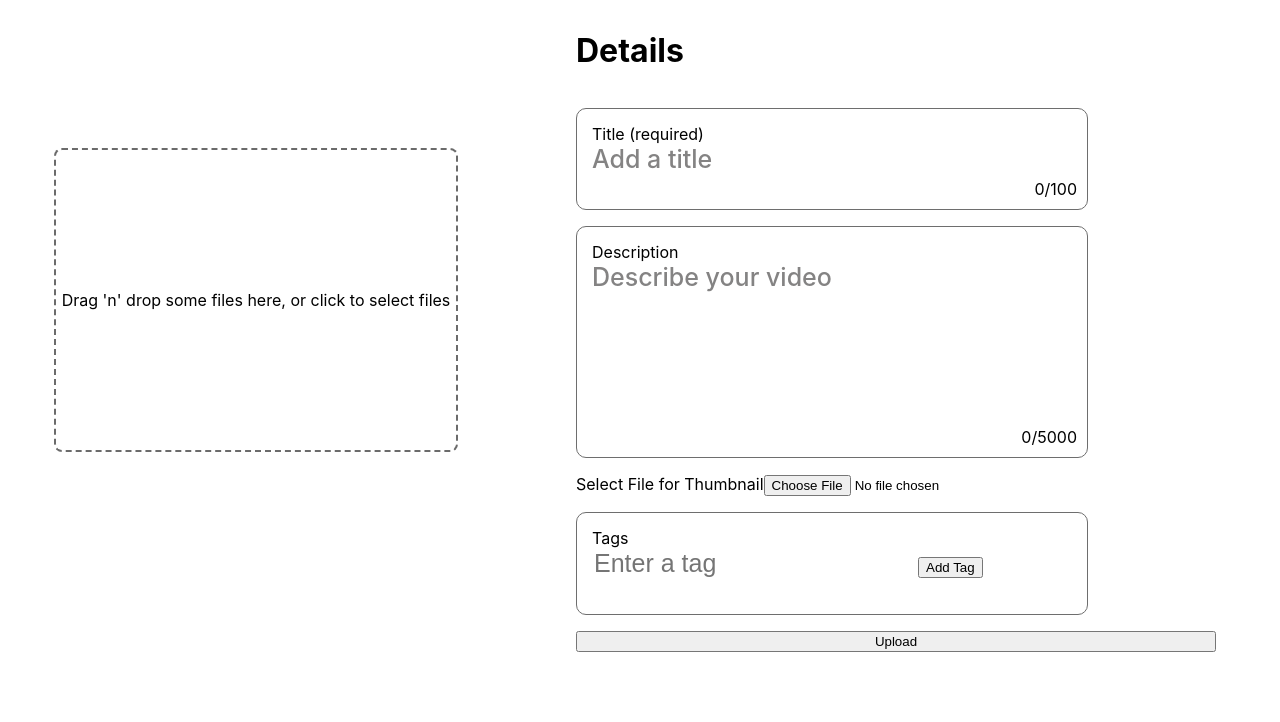
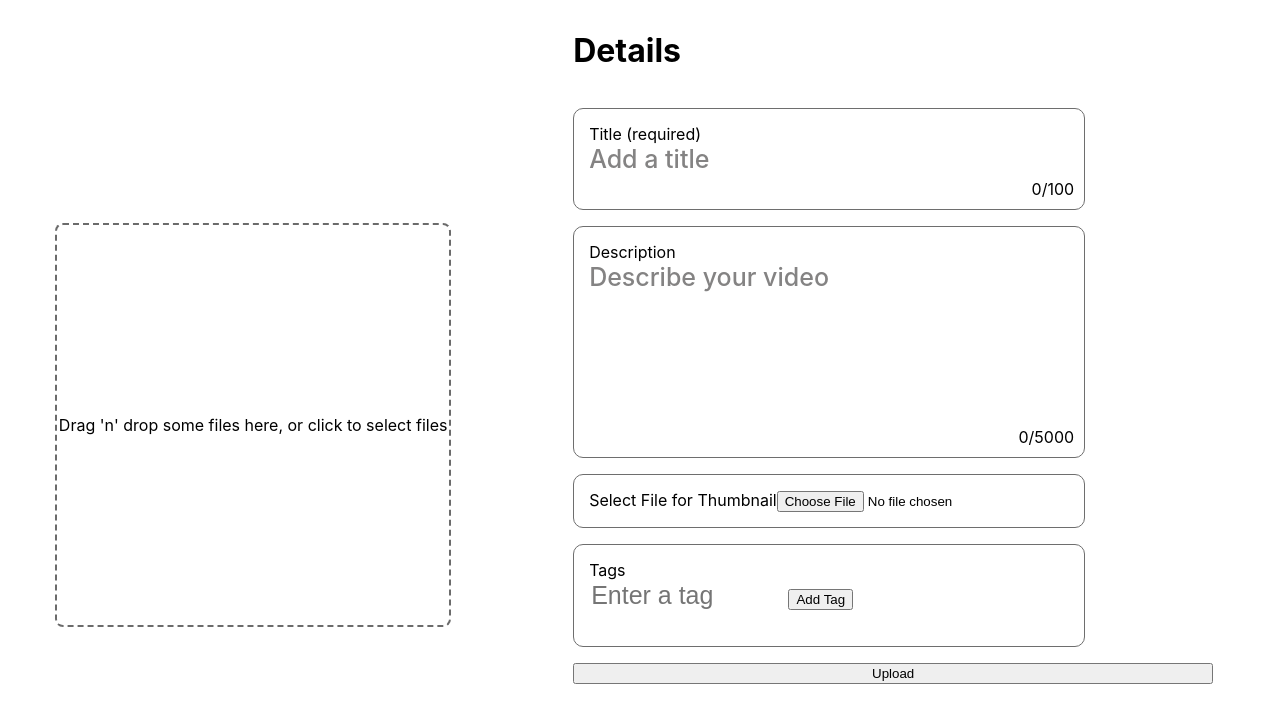
Before and after one commit to kevincas01/Video-Upload, a React (Create React App) app in the folder client/: page /upload in a window 1280 px wide. Shown: the top 722 px of the page. Built offline with nearby package versions, Linux system fonts and the light colour scheme.

Commit message:
Styles Upload

```diff
--- a/client/src/App.css
+++ b/client/src/App.css
@@ -80,19 +80,56 @@
 }
 
 .file-selection-container{
+  margin-top: 25px;
   display: flex;
   flex-direction: column;
   justify-content: center;
   align-items: center;
-  height: 75vh;
+  height: 100vh;
+  max-width: 75%;
 }
 
 
 
+.file-select{
+  width: 100%;
+  height: 50%;
+  border: 2px dashed rgb(107, 107, 107);
+  border-radius: 8px;
+  display: flex;
+  flex-direction: column;
+  justify-content:center;
+  align-items:center;
+  cursor: pointer;
+}
+.selected-file{
+  max-height: 50%;
+  max-width: 100%;
+  border-radius: 8px;
+  display: flex;
+  flex-direction: column;
+  justify-content:center;
+  align-items:center;
+  cursor: pointer;
+}
+
+.selected-file video{
+  max-height: 75%;
+  max-width: 100%;
+
+}
+
+
 
 .tags {
+  max-width: 100%;
   display: flex;
+  flex-wrap: wrap;
   gap: 8px;
+}
+
+.tags form{
+  max-width: 100%;
 }
 
 .tag {
@@ -175,8 +212,12 @@
 
 .thumbnail{
   border-radius: 20px;
-  height: auto;
-  width: 25vw;
+
+  width: 100%;
+  height: auto; /* Maintain aspect ratio */
+  aspect-ratio: 3 / 2; /* 1.5 aspect ratio (width / height) */
+  object-fit: cover;
+  object-position: center;
 }
 
 
@@ -237,6 +278,7 @@
   }
   .mobile-thumbnail {
     width: 75vw;
+    height:50vw;
     /* Add any other specific styles for mobile thumbnails */
   }
 
@@ -279,7 +321,7 @@ upload element
 
 }
 
-.title-container,.tags-container{
+.title-container,.tags-container,.thumbnail-container{
   width: 75%;
   height: fit-content;
   border: 1px solid #6e6e6e;
@@ -308,6 +350,7 @@ upload element
   outline: none;
   margin-bottom: 20px;
   font-weight: 500;
+  max-width: 50%;
 }
 .count{
   position: absolute;
@@ -330,25 +373,3 @@ upload element
 #tag-input:empty:before{
   color: rgb(132, 131, 131);
 }
-
-
-.file-select{
-  width: 400px;
-  height: 300px;
-  border: 2px dashed rgb(107, 107, 107);
-  border-radius: 8px;
-  display: flex;
-  justify-content:center;
-  align-items:center;
-  cursor: pointer;
-}
-.selected-file{
-  width: 350px;
-  height: 300px;
-  border-radius: 8px;
-  display: flex;
-  flex-direction: column;
-  justify-content:center;
-  align-items:center;
-  cursor: pointer;
-}
```
